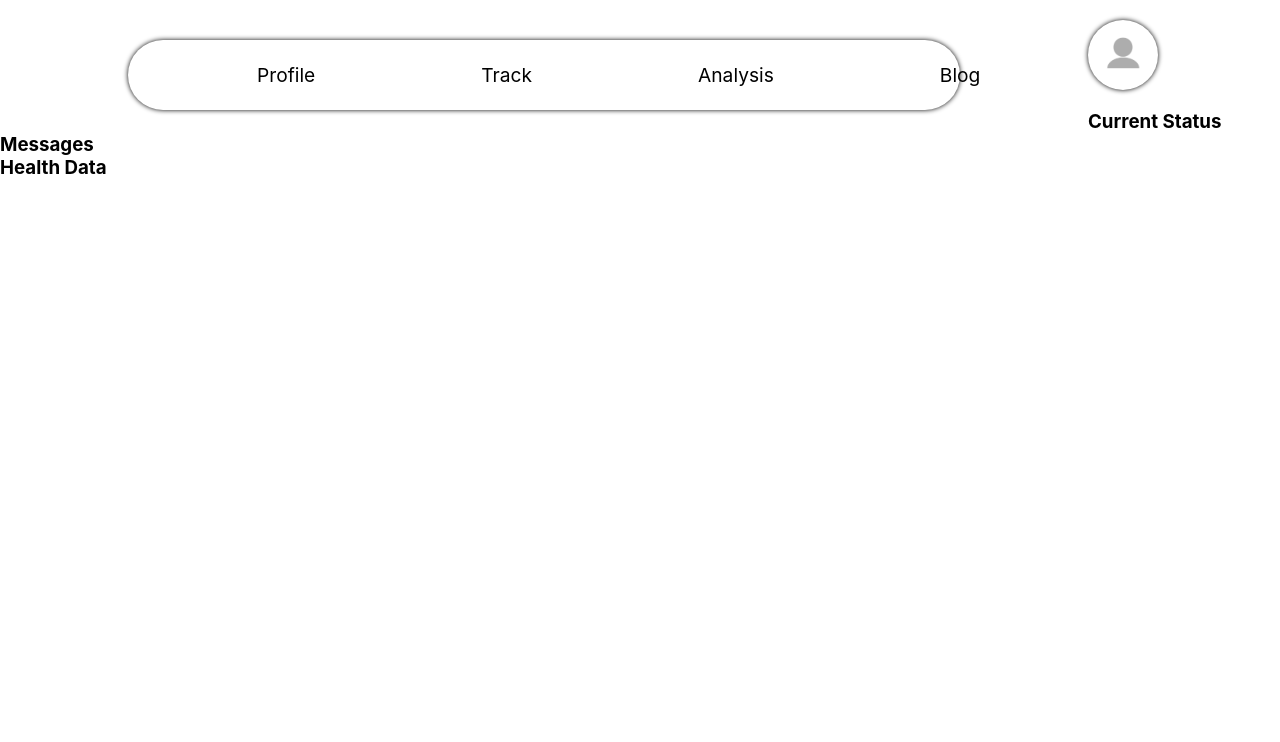
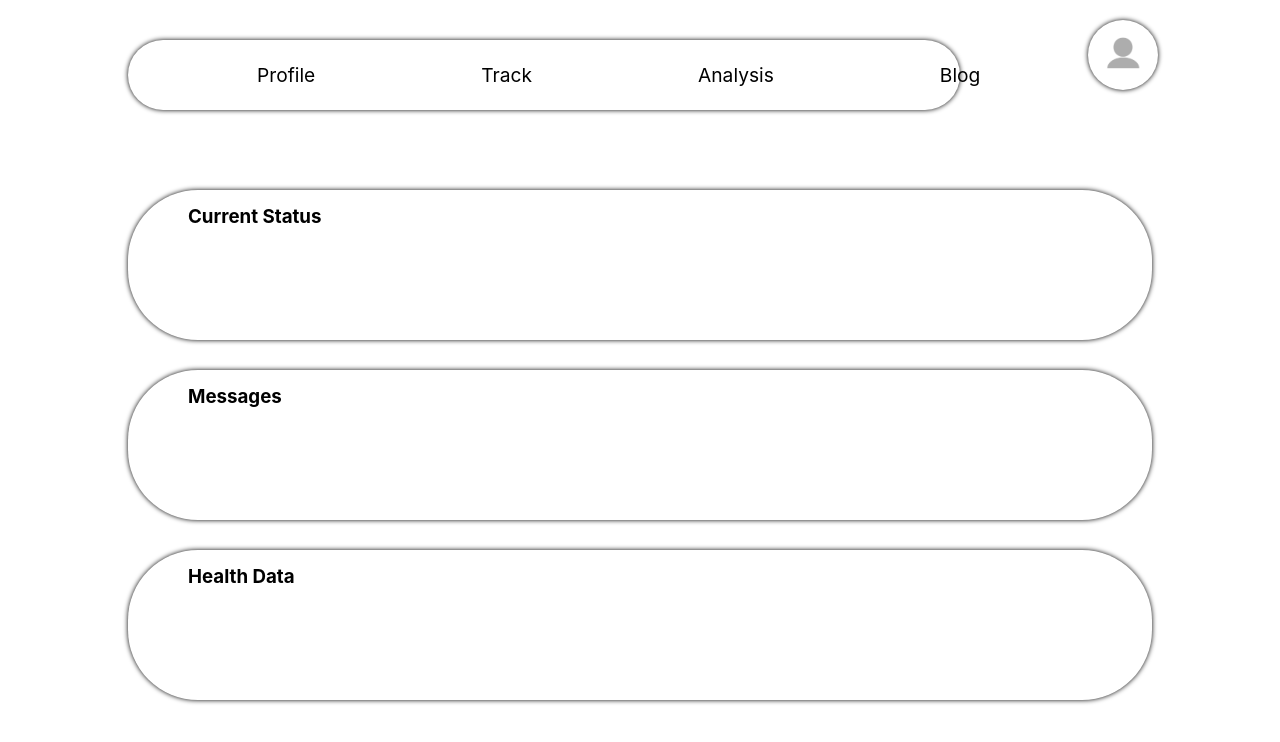
Before and after one commit to aanckr/co2-final-project, a React (Create React App) app: page /Overview in a window 1280 px wide. Shown: the top 742 px of the page. Built offline with nearby package versions, Linux system fonts and the light colour scheme.

Commit message:
Imported new stylesheet

```diff
--- a/src/CurrentStatus.js
+++ b/src/CurrentStatus.js
@@ -1,8 +1,10 @@
+import "./Overview.css";
+
 function CurrentStatus (){
     return (
         <div id="current-status">
 
-            <h3 className="overview-header">Current Status</h3>
+            <h3 className="overview-headline">Current Status</h3>
 
         </div>
     )
--- a/src/HealthData.js
+++ b/src/HealthData.js
@@ -1,8 +1,10 @@
+import "./Overview.css";
+
 function HealthData (){
     return (
         <div id="health-data">
 
-            <h3 className="overview-header">Health Data</h3>
+            <h3 className="overview-headline">Health Data</h3>
 
         </div>
     )
--- a/src/PersonalMessage.js
+++ b/src/PersonalMessage.js
@@ -1,8 +1,10 @@
+import "./Overview.css";
+
 function PersonalMessage (){
     return (
         <div id="personal-message">
 
-            <h3 className="overview-header">Messages</h3>
+            <h3 className="overview-headline">Messages</h3>
 
         </div>
     )
```
